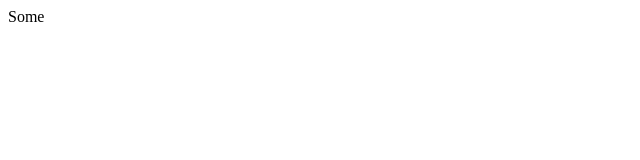
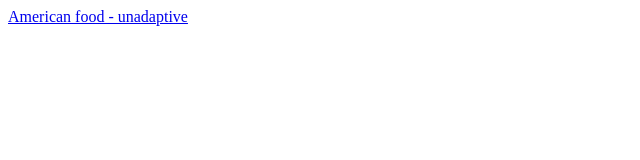
Before and after one commit to korepanovy/korepanovy.github.io, a plain HTML site: page index.html in a window 1280 px wide. Shown: the whole page, without its empty margins (0-640 px from the left). Drawn offline with Linux system fonts and the light colour scheme.

Commit message:
Update index.html

```diff
--- a/index.html
+++ b/index.html
@@ -1 +1 @@
-<p>Some</p>
+<a href="./american-food">American food - unadaptive</a>
```
